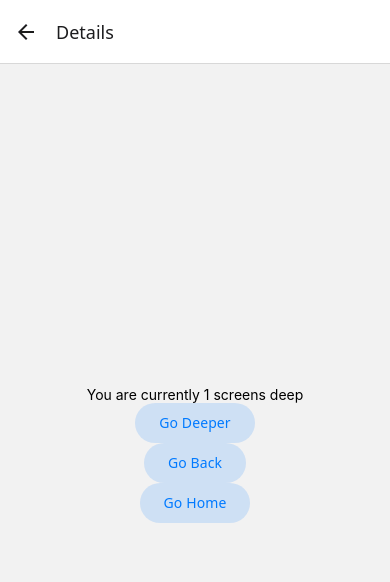
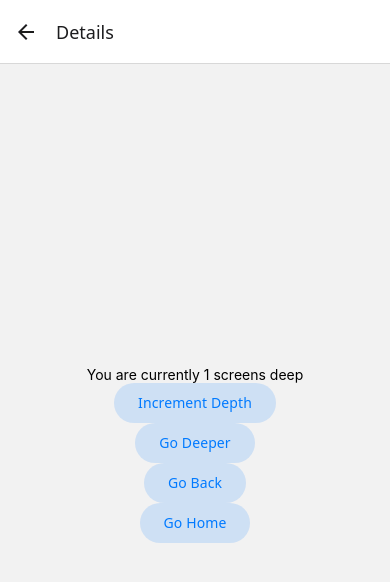
Before and after one commit to thirdfort/thirdfort-reactnative-code-review, a React Native app: screen /Details in a window 390 px wide. Shown: the top 582 px of the page. Built offline with nearby package versions, Linux system fonts and the light colour scheme.

Commit message:
chore: demonstrate incrementing a param

```diff
--- a/src/screens/details.tsx
+++ b/src/screens/details.tsx
@@ -15,6 +15,7 @@ export function DetailsScreen() {
   return (
     <View style={{ flex: 1, alignItems: 'center', justifyContent: 'center' }}>
       <Text>You are currently {depth} screens deep</Text>
+      <Button onPress={() => navigation.setParams({depth: (depth + 1)})}>Increment Depth</Button>
       <Button onPress={() => navigation.push('Details', {depth: (depth + 1)})}>Go Deeper</Button>
       <Button onPress={() => navigation.goBack('Details')}>Go Back</Button>
       <Button onPress={() => navigation.popTo('Home')}>Go Home</Button>
```
